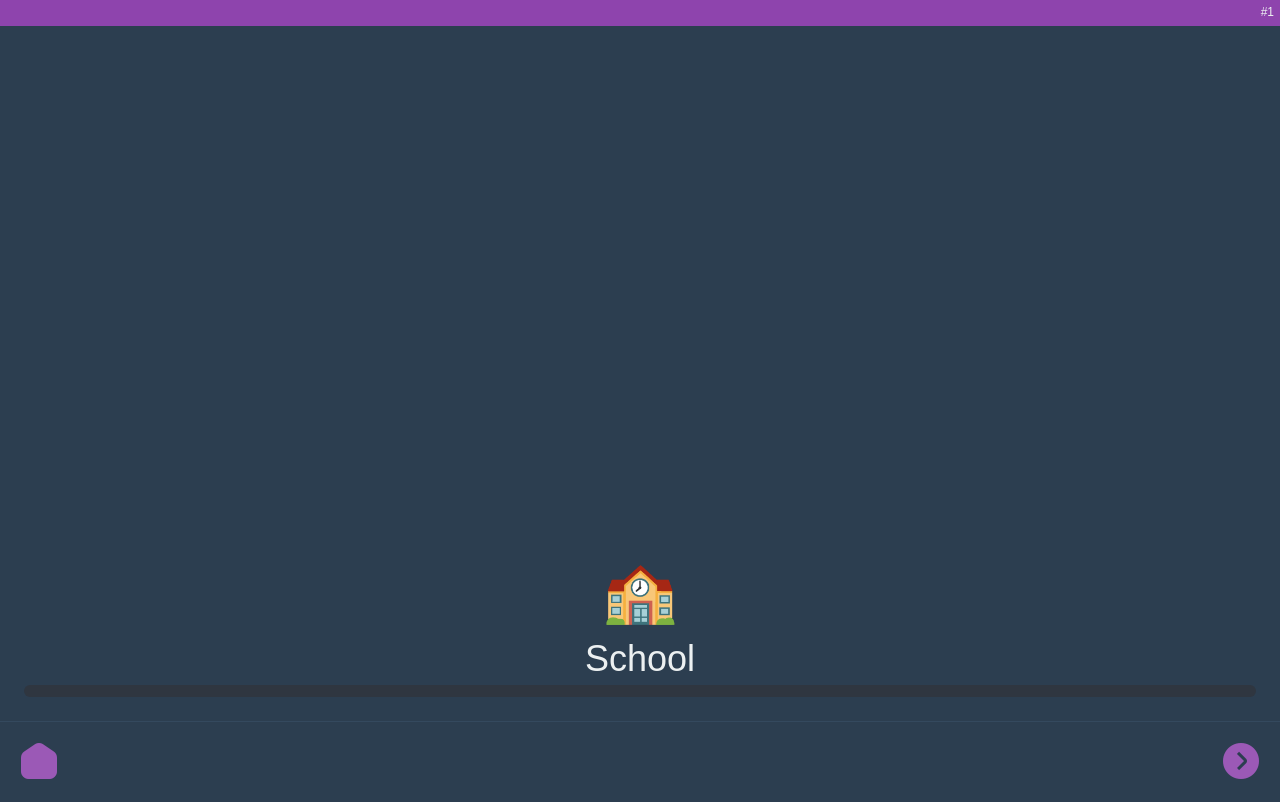
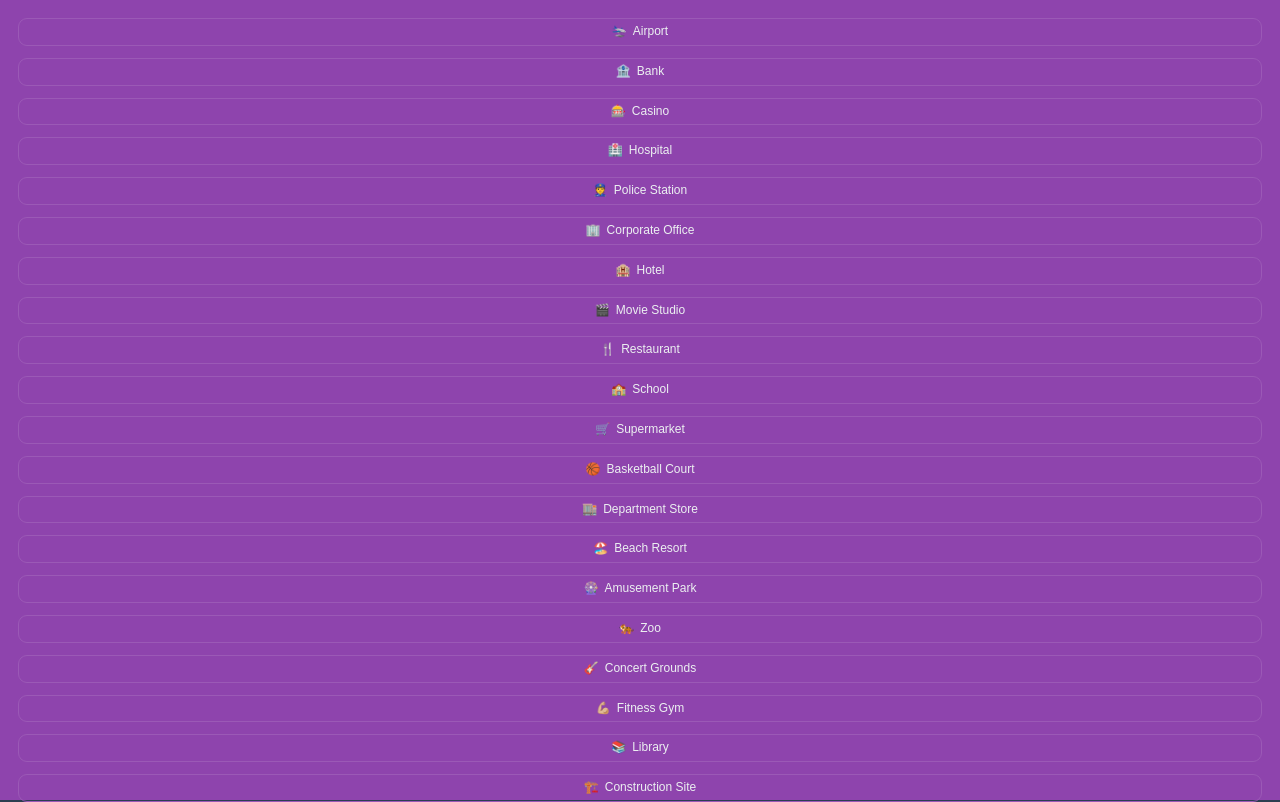
Before and after one commit to kbparagua/likalaro, a Vue app: page /spyfall/game in a window 1280 px wide. Built offline with nearby package versions, Linux system fonts and the light colour scheme.

Commit message:
Add locations sheet

```diff
--- a/src/views/spyfall/main/GameScreen.vue
+++ b/src/views/spyfall/main/GameScreen.vue
@@ -1,9 +1,10 @@
 <script setup>
   import { useRoute, useRouter } from 'vue-router';
-  import SpyFall from '@/lib/SpyFall';
+  import SpyFall, { LOCATIONS } from '@/lib/SpyFall';
   import Timer from './game_screen/Timer.vue';
   import Content from './Content.vue';
   import Action from '@/views/core/Action.vue';
+  import LocationsSheet from './game_screen/LocationsSheet.vue';
 
   const router = useRouter();
   const route = useRoute();
@@ -51,6 +52,7 @@
 
         <Timer v-if="isHost"></Timer>
       </div>
+      <LocationsSheet :locations="LOCATIONS"></LocationsSheet>
     </template>
 
     <template v-slot:actions>
--- /dev/null
+++ b/src/views/spyfall/main/game_screen/LocationsSheet.vue
@@ -0,0 +1,58 @@
+<script setup>
+  const props = defineProps({
+    locations: {
+      type: Array,
+      default: []
+    }
+  });
+</script>
+
+<template>
+  <div class="locations-sheet">
+    <div class="location" v-for="(location, i) in locations">
+      <div class="icon">{{ location.icon }}</div>
+      <div class="name">{{ location.name }}</div>
+    </div>
+  </div>
+</template>
+
+<style scoped>
+  .locations-sheet {
+    position: absolute;
+    top: 0;
+    left: 0;
+    background: #8e44ad;
+    width: 100%;
+    height: 100dvh;
+
+    display: flex;
+    flex-direction: column;
+    gap: 1rem;
+    padding: 1.5rem;
+
+    .location {
+      display: flex;
+      justify-content: center;
+      gap: 0.5rem;
+      border: solid 1px #9b59b6;
+      padding: 0.5rem;
+      border-radius: 0.75rem;
+
+      .icon {
+        font-size: 1rem;
+      }
+
+      .name {
+        font-size: 1rem;
+      }
+
+      &.marked {
+        background-color: #bdc3c7;
+        .name {
+          text-decoration: line-through;
+          color: #7f8c8d;
+        }
+      }
+    }
+  }
+</style>
```
Also changed, not shown: src/lib/SpyFall.js.
